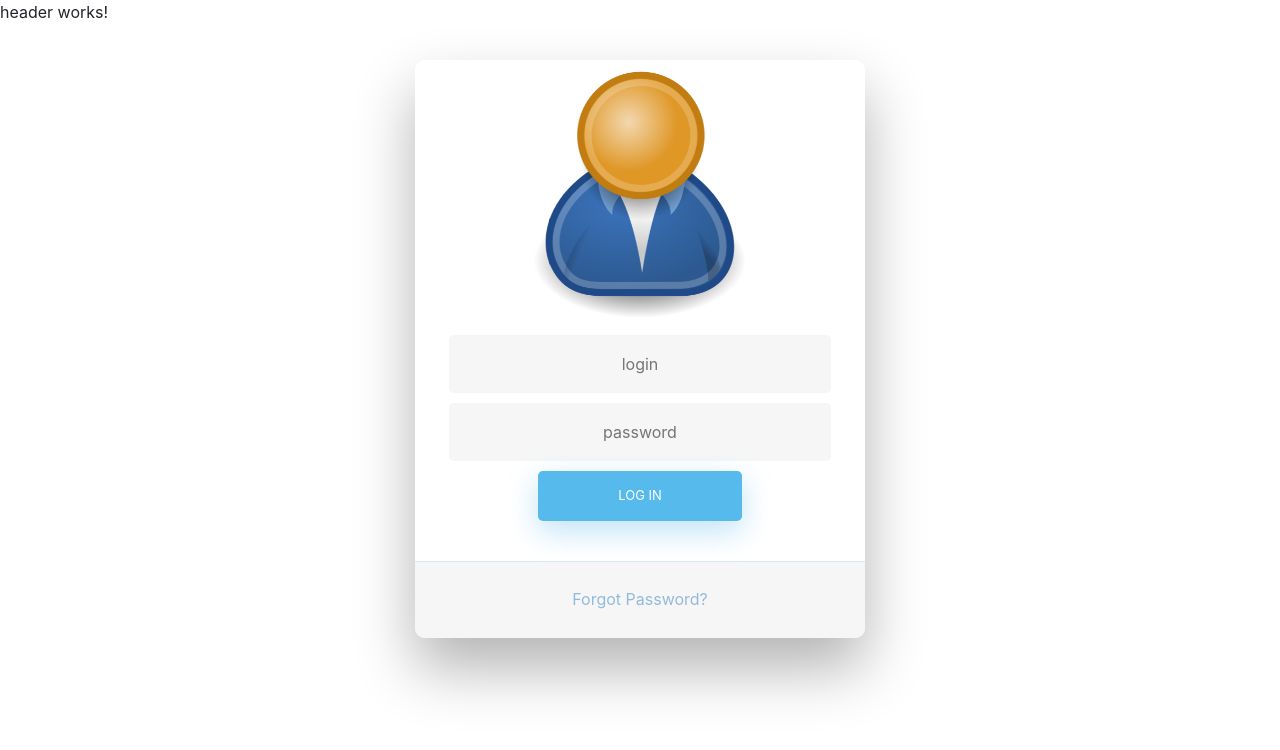
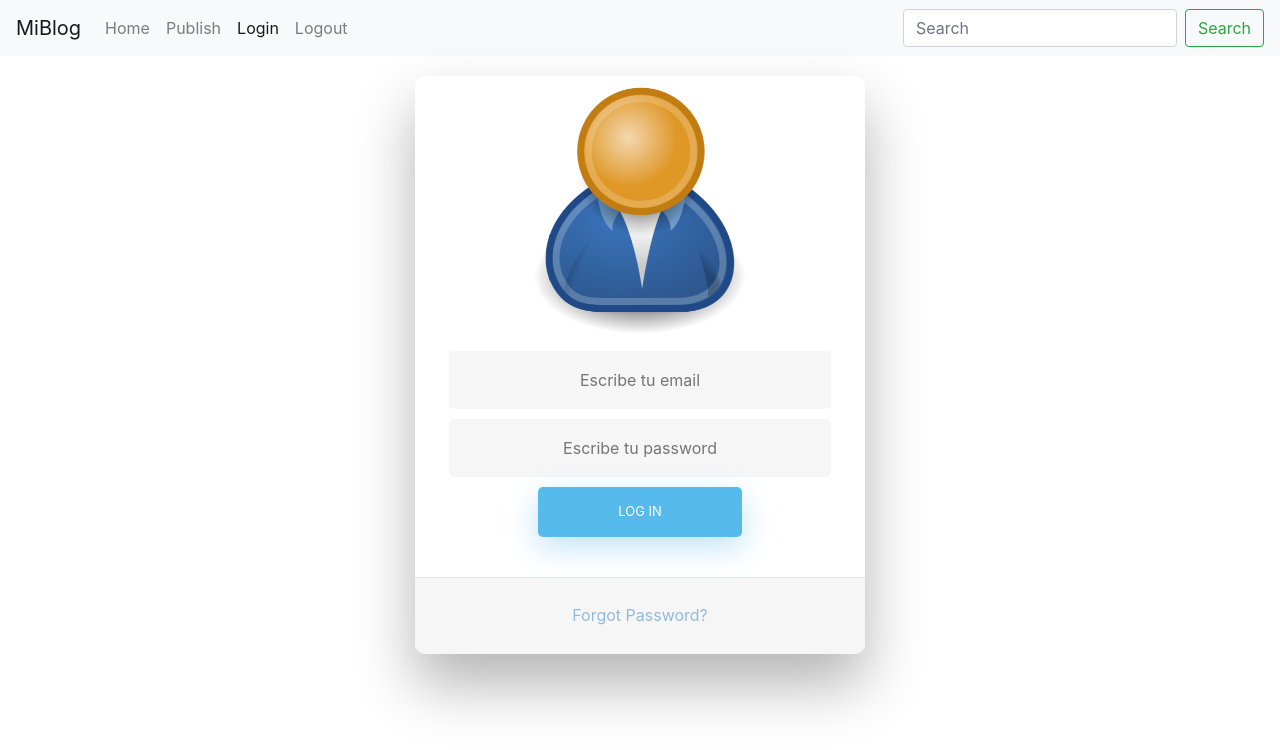
Before and after one commit to AsterixKo/angular-entregable-blog, an Angular app: page /login in a window 1280 px wide. Shown: the top 750 px of the page. Built offline with nearby package versions, Linux system fonts and the light colour scheme.

Commit message:
añadir enlaces al header component. Hacer login, logout

```diff
--- a/src/app/app-routing.module.ts
+++ b/src/app/app-routing.module.ts
@@ -2,12 +2,13 @@
 import { Routes, RouterModule } from '@angular/router';
 import { PublicationsComponent } from './core/components/publications/publications.component';
 import { PublishComponent } from './core/components/publish/publish.component';
+import { AuthGuard } from './guards/auth.guard';
 import { LoginComponent } from './shared/components/login/login.component';
 import { LogoutComponent } from './shared/components/logout/logout.component';
 
 const routes: Routes = [
   { path: 'home', component: PublicationsComponent },
-  { path: 'publish', component: PublishComponent },
+  { path: 'publish', component: PublishComponent, canActivate: [AuthGuard] },
   { path: 'login', component: LoginComponent },
   { path: 'logout', component: LogoutComponent },
   { path: '**', redirectTo: 'home' }
--- a/src/app/app.module.ts
+++ b/src/app/app.module.ts
@@ -9,6 +9,7 @@
 import { PublicationsComponent } from './core/components/publications/publications.component';
 import { PublicationComponent } from './core/components/publication/publication.component';
 import { PublishComponent } from './core/components/publish/publish.component';
+import { FormsModule, ReactiveFormsModule } from '@angular/forms';
 
 @NgModule({
   declarations: [
@@ -22,7 +23,9 @@
   ],
   imports: [
     BrowserModule,
-    AppRoutingModule
+    AppRoutingModule,
+    FormsModule,
+    ReactiveFormsModule
   ],
   providers: [],
   bootstrap: [AppComponent]
--- a/src/app/models/user.model.ts
+++ b/src/app/models/user.model.ts
@@ -3,23 +3,23 @@
     _password: string;
 
     constructor(email: string, password: string) {
-        this.email = email;
-        this.password = password;
+        this._email = email;
+        this._password = password;
     }
 
     get email(): string {
-        return this.email;
+        return this._email;
     }
 
     set email(email: string) {
-        this.email = email;
+        this._email = email;
     }
 
     get password(): string {
-        return this.password;
+        return this._password;
     }
 
     set password(password: string) {
-        this.password = password;
+        this._password = password;
     }
 }
--- a/src/app/services/auth.service.ts
+++ b/src/app/services/auth.service.ts
@@ -1,4 +1,5 @@
 import { Injectable } from '@angular/core';
+import { UserModel } from '../models/user.model';
 
 @Injectable({
   providedIn: 'root'
@@ -6,4 +7,30 @@
 export class AuthService {
 
   constructor() { }
+
+  login(user: UserModel) {
+    console.log('Datos en el service', user);
+    if (user.email === 'prueba@prueba.com' && user.password === '1234') {
+      localStorage.setItem('auth', 'true');
+      return true;
+    } else {
+      return false;
+    }
+  }
+
+  isAuth() {
+    console.log('AuthService... isAuth');
+    console.log('localStorage.getItem(auth):', localStorage.getItem('auth'));
+
+    if (localStorage.getItem('auth') === 'true') {
+      return true;
+    } else {
+      return false;
+    }
+  }
+
+  logout() {
+    console.log('AuthService... logout');
+    localStorage.removeItem('auth');
+  }
 }
--- a/src/app/shared/components/header/header.component.html
+++ b/src/app/shared/components/header/header.component.html
@@ -1 +1,28 @@
-<p>header works!</p>
+<nav class="navbar navbar-expand-lg navbar-light bg-light">
+  <a class="navbar-brand" href="#">MiBlog</a>
+  <button class="navbar-toggler" type="button" data-toggle="collapse" data-target="#navbarSupportedContent"
+    aria-controls="navbarSupportedContent" aria-expanded="false" aria-label="Toggle navigation">
+    <span class="navbar-toggler-icon"></span>
+  </button>
+
+  <div class="collapse navbar-collapse" id="navbarSupportedContent">
+    <ul class="navbar-nav mr-auto">
+      <li class="nav-item">
+        <a class="nav-link" routerLink="/home" routerLinkActive="active">Home <span class="sr-only">(current)</span></a>
+      </li>
+      <li class="nav-item">
+        <a class="nav-link" routerLink="/publish" routerLinkActive="active">Publish <span class="sr-only">(current)</span></a>
+      </li>
+      <li class="nav-item">
+        <a class="nav-link" routerLink="/login" routerLinkActive="active">Login <span class="sr-only">(current)</span></a>
+      </li>
+      <li class="nav-item">
+        <a class="nav-link" routerLink="/logout" routerLinkActive="active">Logout <span class="sr-only">(current)</span></a>
+      </li>
+    </ul>
+    <form class="form-inline my-2 my-lg-0">
+      <input class="form-control mr-sm-2" type="search" placeholder="Search" aria-label="Search">
+      <button class="btn btn-outline-success my-2 my-sm-0" type="submit">Search</button>
+    </form>
+  </div>
+</nav>
--- a/src/app/shared/components/login/login.component.css
+++ b/src/app/shared/components/login/login.component.css
@@ -1,4 +1,3 @@
-
 /* BASIC */
 
 html {
@@ -12,7 +11,7 @@
 
 a {
   color: #92badd;
-    display:inline-block;
+  display: inline-block;
   text-decoration: none;
   font-weight: 400;
 }
@@ -22,7 +21,7 @@
   font-size: 16px;
   font-weight: 600;
   text-transform: uppercase;
-    display:inline-block;
+  display: inline-block;
   margin: 40px 8px 10px 8px;
   color: #cccccc;
 }
@@ -50,8 +49,8 @@
   max-width: 450px;
   position: relative;
   padding: 0px;
-    -webkit-box-shadow: 0 30px 60px 0 rgba(0,0,0,0.3);
-    box-shadow: 0 30px 60px 0 rgba(0,0,0,0.3);
+  -webkit-box-shadow: 0 30px 60px 0 rgba(0, 0, 0, 0.3);
+  box-shadow: 0 30px 60px 0 rgba(0, 0, 0, 0.3);
   text-align: center;
 }
 
@@ -81,7 +80,9 @@
 
 /* FORM TYPOGRAPHY*/
 
-  input[type=button], input[type=submit], input[type=reset]  {
+input[type=button],
+input[type=submit],
+input[type=reset] {
   background-color: #56baed;
   border: none;
   color: white;
@@ -91,8 +92,8 @@
   display: inline-block;
   text-transform: uppercase;
   font-size: 13px;
-    -webkit-box-shadow: 0 10px 30px 0 rgba(95,186,233,0.4);
-    box-shadow: 0 10px 30px 0 rgba(95,186,233,0.4);
+  -webkit-box-shadow: 0 10px 30px 0 rgba(95, 186, 233, 0.4);
+  box-shadow: 0 10px 30px 0 rgba(95, 186, 233, 0.4);
   -webkit-border-radius: 5px 5px 5px 5px;
   border-radius: 5px 5px 5px 5px;
   margin: 5px 20px 40px 20px;
@@ -103,11 +104,15 @@
   transition: all 0.3s ease-in-out;
 }
 
-  input[type=button]:hover, input[type=submit]:hover, input[type=reset]:hover  {
+input[type=button]:hover,
+input[type=submit]:hover,
+input[type=reset]:hover {
   background-color: #39ace7;
 }
 
-  input[type=button]:active, input[type=submit]:active, input[type=reset]:active  {
+input[type=button]:active,
+input[type=submit]:active,
+input[type=reset]:active {
   -moz-transform: scale(0.95);
   -webkit-transform: scale(0.95);
   -o-transform: scale(0.95);
@@ -115,7 +120,8 @@
   transform: scale(0.95);
 }
 
-  input[type=text] {
+input[type=text],
+input[type=password] {
   background-color: #f6f6f6;
   border: none;
   color: #0d0d0d;
@@ -145,6 +151,15 @@
   color: #cccccc;
 }
 
+input[type=password]:focus {
+  background-color: #fff;
+  border-bottom: 2px solid #5fbae9;
+}
+
+input[type=password]:placeholder {
+  color: #cccccc;
+}
+
 
 
 /* ANIMATIONS */
@@ -165,6 +180,7 @@
     -webkit-transform: translate3d(0, -100%, 0);
     transform: translate3d(0, -100%, 0);
   }
+
   100% {
     opacity: 1;
     -webkit-transform: none;
@@ -178,6 +194,7 @@
     -webkit-transform: translate3d(0, -100%, 0);
     transform: translate3d(0, -100%, 0);
   }
+
   100% {
     opacity: 1;
     -webkit-transform: none;
@@ -186,23 +203,49 @@
 }
 
 /* Simple CSS3 Fade-in Animation */
-  @-webkit-keyframes fadeIn { from { opacity:0; } to { opacity:1; } }
-  @-moz-keyframes fadeIn { from { opacity:0; } to { opacity:1; } }
-  @keyframes fadeIn { from { opacity:0; } to { opacity:1; } }
+@-webkit-keyframes fadeIn {
+  from {
+    opacity: 0;
+  }
+
+  to {
+    opacity: 1;
+  }
+}
+
+@-moz-keyframes fadeIn {
+  from {
+    opacity: 0;
+  }
+
+  to {
+    opacity: 1;
+  }
+}
+
+@keyframes fadeIn {
+  from {
+    opacity: 0;
+  }
+
+  to {
+    opacity: 1;
+  }
+}
 
 .fadeIn {
-    opacity:0;
-    -webkit-animation:fadeIn ease-in 1;
-    -moz-animation:fadeIn ease-in 1;
-    animation:fadeIn ease-in 1;
+  opacity: 0;
+  -webkit-animation: fadeIn ease-in 1;
+  -moz-animation: fadeIn ease-in 1;
+  animation: fadeIn ease-in 1;
 
-    -webkit-animation-fill-mode:forwards;
-    -moz-animation-fill-mode:forwards;
-    animation-fill-mode:forwards;
+  -webkit-animation-fill-mode: forwards;
+  -moz-animation-fill-mode: forwards;
+  animation-fill-mode: forwards;
 
-    -webkit-animation-duration:1s;
-    -moz-animation-duration:1s;
-    animation-duration:1s;
+  -webkit-animation-duration: 1s;
+  -moz-animation-duration: 1s;
+  animation-duration: 1s;
 }
 
 .fadeIn.first {
@@ -245,7 +288,7 @@
   color: #0d0d0d;
 }
 
-  .underlineHover:hover:after{
+.underlineHover:hover:after {
   width: 100%;
 }
 
@@ -258,5 +301,5 @@
 }
 
 #icon {
-    width:60%;
+  width: 60%;
 }
--- a/src/app/shared/components/login/login.component.html
+++ b/src/app/shared/components/login/login.component.html
@@ -8,9 +8,11 @@
     </div>
 
     <!-- Login Form -->
-      <form>
-        <input type="text" id="login" class="fadeIn second" name="login" placeholder="login">
-        <input type="text" id="password" class="fadeIn third" name="login" placeholder="password">
+    <form (ngSubmit)="login(formdata)" #formdata="ngForm">
+      <input type="text" id="login" class="fadeIn second" name="email" [(ngModel)]="user.email"
+        placeholder="Escribe tu email">
+      <input type="password" id="password" class="fadeIn third" name="password" [(ngModel)]="user.password"
+        placeholder="Escribe tu password">
       <input type="submit" class="fadeIn fourth" value="Log In">
     </form>
 
--- a/src/app/shared/components/login/login.component.ts
+++ b/src/app/shared/components/login/login.component.ts
@@ -1,4 +1,8 @@
 import { Component, OnInit } from '@angular/core';
+import { NgForm } from '@angular/forms';
+import { Router } from '@angular/router';
+import { UserModel } from 'src/app/models/user.model';
+import { AuthService } from 'src/app/services/auth.service';
 
 @Component({
   selector: 'app-login',
@@ -7,9 +11,26 @@
 })
 export class LoginComponent implements OnInit {
 
-  constructor() { }
+  user: UserModel = new UserModel('','');
+
+  constructor(private auth: AuthService, private router: Router) { }
 
   ngOnInit(): void {
   }
 
+  login(data: NgForm){
+    // console.log('Intento de login:');
+    // console.log(data);
+
+    // console.log('User', this.user);
+    const loginResult = this.auth.login(this.user);
+    console.log('El resultado de login result es:', loginResult);
+
+    if (loginResult) {
+      this.router.navigateByUrl('/publish');
+    }else{
+      alert('usuario o contraseña incorrectos. Vuelve a intentarlo');
+    }
+  }
+
 }
--- a/src/app/shared/components/logout/logout.component.ts
+++ b/src/app/shared/components/logout/logout.component.ts
@@ -1,4 +1,5 @@
 import { Component, OnInit } from '@angular/core';
+import { AuthService } from 'src/app/services/auth.service';
 
 @Component({
   selector: 'app-logout',
@@ -7,9 +8,11 @@
 })
 export class LogoutComponent implements OnInit {
 
-  constructor() { }
+  constructor(private auth: AuthService) { }
 
   ngOnInit(): void {
+    console.log('logout...');
+    this.auth.logout();
   }
 
 }
```
Lines whose indentation alone changed are shown as unchanged.
